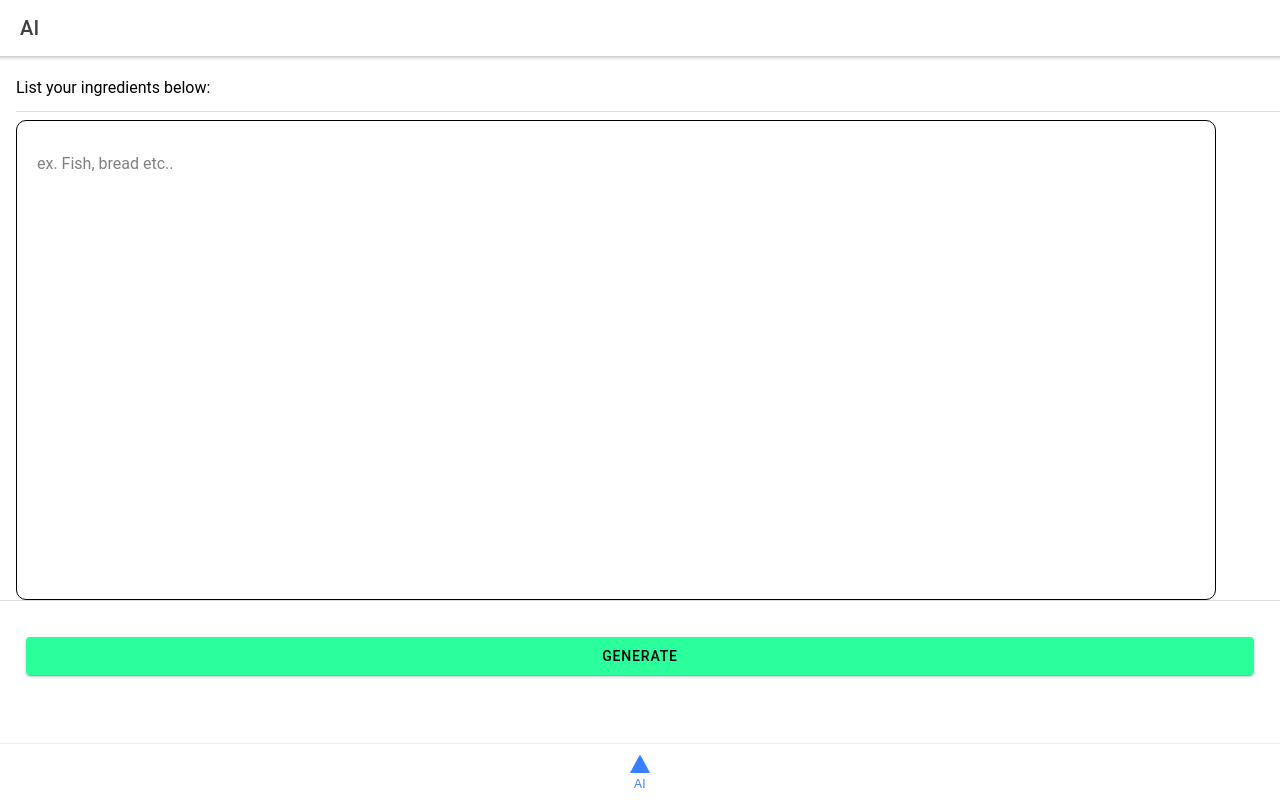
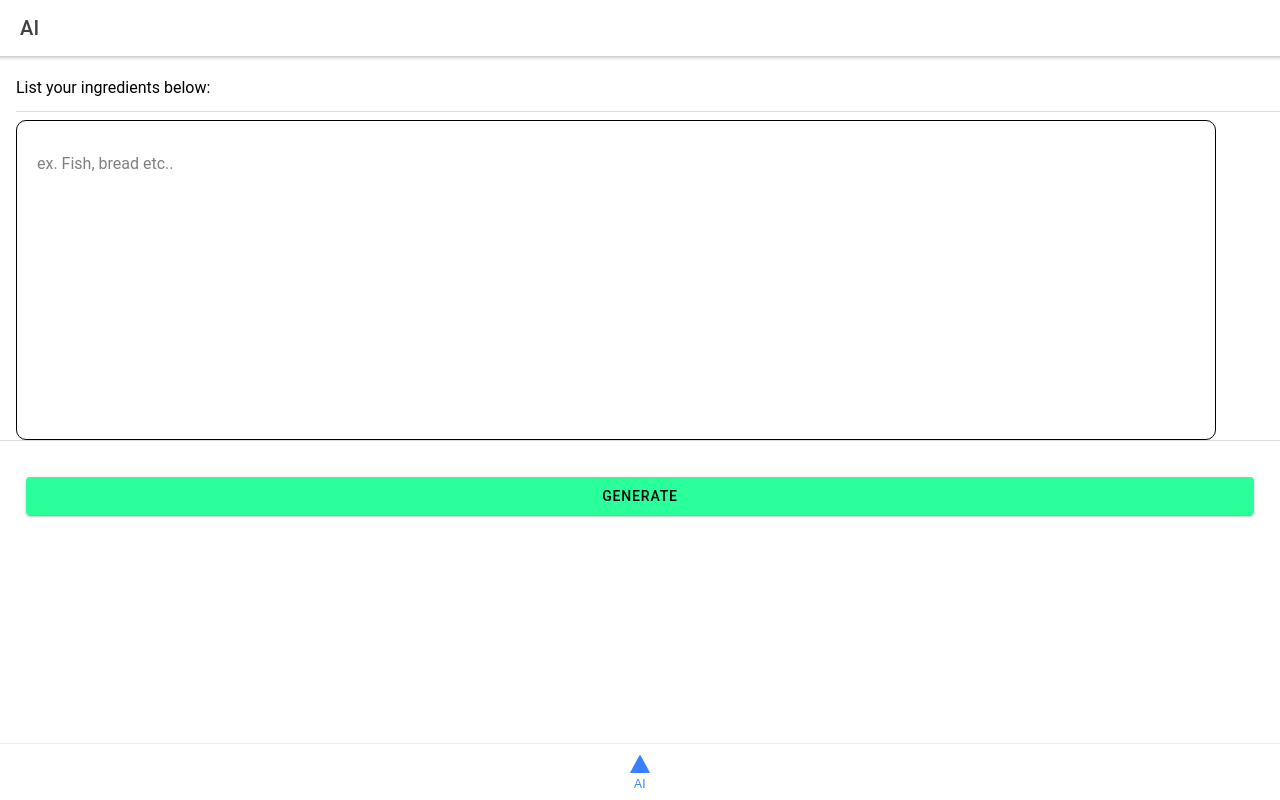
Before and after one commit to 0xcharleth/AInteresting-dish, a React (Create React App) app in the folder ainterest/: page /tab1 in a window 1280 px wide. Built offline with nearby package versions, Linux system fonts and the light colour scheme; no server answers.

Commit message:
updates ui

```diff
--- a/ainterest/src/components/ExploreContainer.css
+++ b/ainterest/src/components/ExploreContainer.css
@@ -115,6 +115,10 @@ body {
   border-style: none;
 }
 
+.fullPage{
+  height: 100%;
+}
+
 .prompt-container {
     place-content: flex-end center;
     align-items: center;
@@ -136,7 +140,7 @@ body {
     border-top-width: 1px;
     place-content: flex-start;
     align-items: flex-start;
-
+ height: 40vh;
     border-radius: 10px;
     display: flex;
     flex: 0 0 auto;
@@ -283,7 +287,7 @@ textarea {
 .output-content p {
     text-align: center;
     white-space: pre-line;
-    color: rgba(0, 0, 0);
+    color: rgb(206, 206, 206);
 }
 
 
--- a/ainterest/src/components/ExploreContainer.tsx
+++ b/ainterest/src/components/ExploreContainer.tsx
@@ -72,7 +72,7 @@ const [isGenerating, setIsGenerating] = useState(false)
 
 
   return (
-    <IonList>
+    <IonList className='fullPage'>
 
 <IonItem>
   <IonLabel >List your ingredients below:</IonLabel>
```
